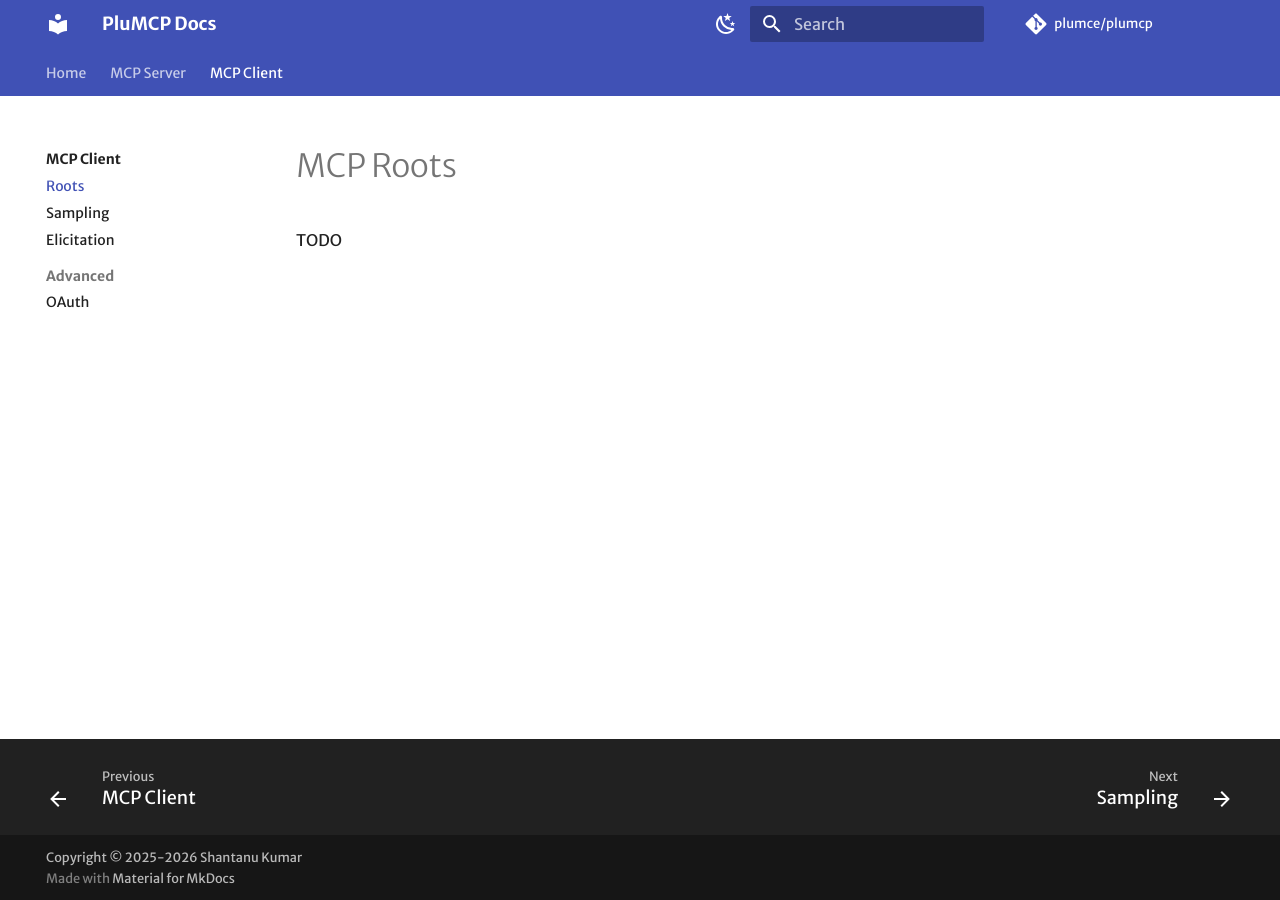
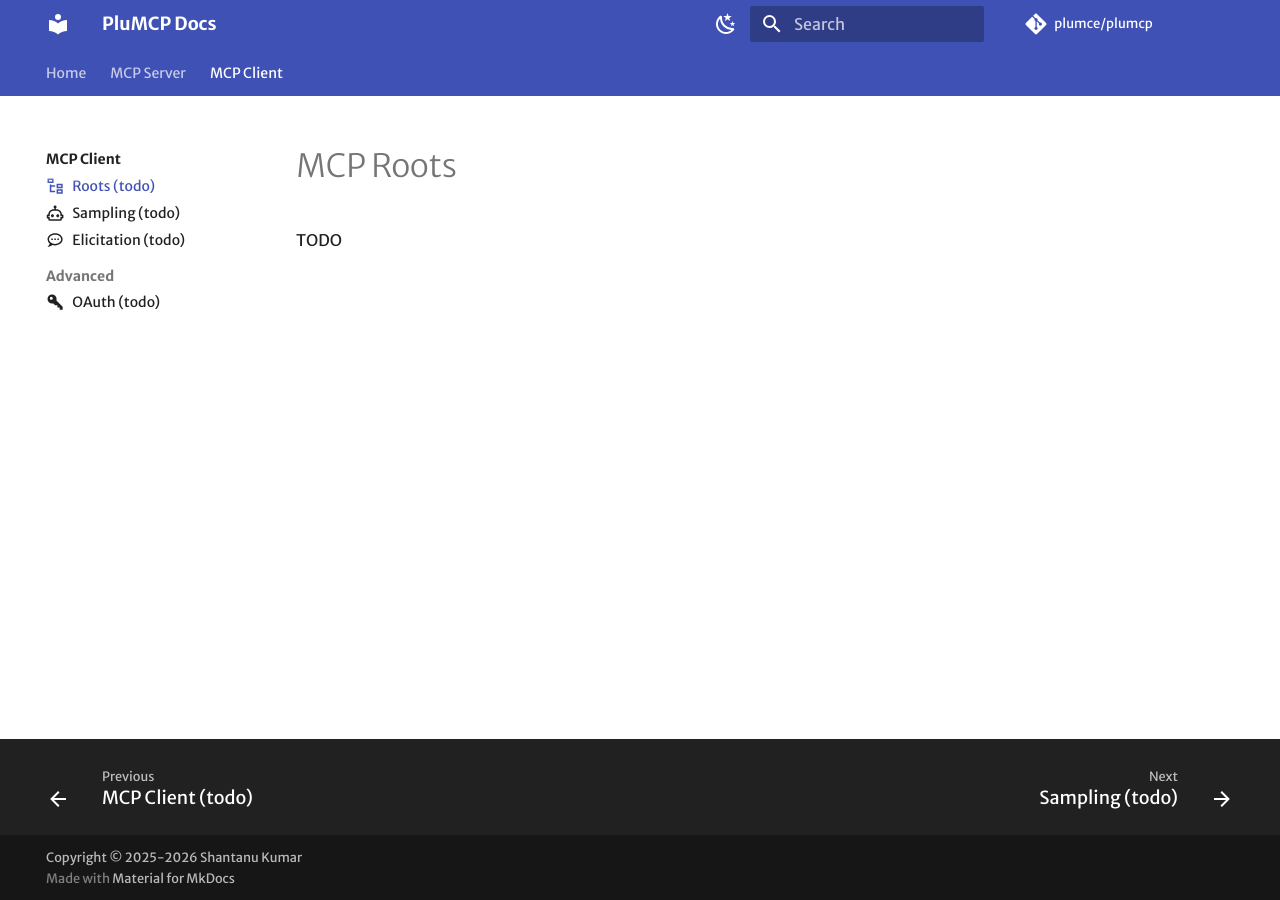
Before and after one commit to plumce/plumcp-docs, an MkDocs documentation site: the page built from docs/mcpclient/roots.md, in a window 1280 px wide. Built offline with MkDocs 1.6.1 and Material for MkDocs 9.7.7, drawn with Linux system fonts in a browser that asks for light colours; some web fonts are replaced; comment, search, counter and statistics services are not loaded.

Commit message:
Add MCP Client menu item icons
Page icons are now added to the pages in MCP Client menu. Items are
also annotated as TODO as applicable.

```diff
--- a/docs/mcpclient/roots.md
+++ b/docs/mcpclient/roots.md
@@ -1,3 +1,7 @@
+---
+icon: material/file-tree-outline
+---
+
 # MCP Roots
 
 TODO
--- a/mkdocs.yml
+++ b/mkdocs.yml
@@ -81,12 +81,12 @@ nav:
           - OAuth (todo): mcpserver/oauth.md
           - Ring Adapter (todo): mcpserver/ring-adapter.md
   - MCP Client:
-      - MCP Client: mcpclient/index.md
-      - Roots: mcpclient/roots.md
-      - Sampling: mcpclient/sampling.md
-      - Elicitation: mcpclient/elicitation.md
+      - MCP Client (todo): mcpclient/index.md
+      - Roots (todo): mcpclient/roots.md
+      - Sampling (todo): mcpclient/sampling.md
+      - Elicitation (todo): mcpclient/elicitation.md
       - Advanced:
-          - OAuth: mcpclient/oauth.md
+          - OAuth (todo): mcpclient/oauth.md
 
 markdown_extensions:
   # for Superscript, Subscript etc.
```
Also changed, not shown: README.md (+6 -0 lines), docs/mcpclient/elicitation.md (+4 -0 lines), docs/mcpclient/oauth.md (+4 -0 lines), docs/mcpclient/sampling.md (+4 -0 lines).
